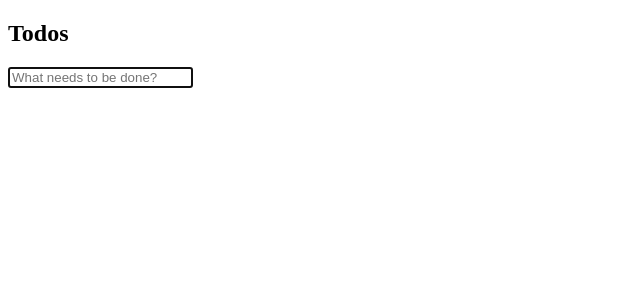
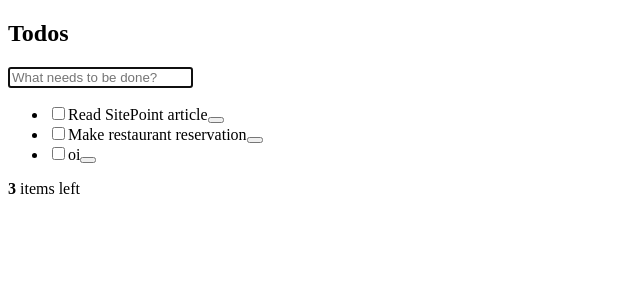
Before and after one commit to MatheusPaixaoG/ToDo-app, an Angular app in the folder todo-app/: page / in a window 1280 px wide. Shown: the top 300 px of the page, without its empty margins (0-640 px from the left). Built offline with nearby package versions, Linux system fonts and the light colour scheme; data requests are answered from the project's data file.

Commit message:
Mudanças em AppComponent e TodoDataService para comunicação com o back end da API REST

```diff
--- a/todo-app/db.json
+++ b/todo-app/db.json
@@ -1,19 +1,19 @@
 {
   "todos": [
     {
-      "id": 1,
       "title": "Read SitePoint article",
-      "complete": false
+      "complete": false,
+      "id": 1
     },
     {
-      "id": 2,
-      "title": "Clean inbox",
-      "complete": false
+      "title": "Make restaurant reservation",
+      "complete": false,
+      "id": 3
     },
     {
-      "id": 3,
-      "title": "Make restaurant reservation",
-      "complete": false
+      "title": "oi",
+      "complete": false,
+      "id": 5
     }
   ]
 }
--- a/todo-app/src/app/app.component.ts
+++ b/todo-app/src/app/app.component.ts
@@ -21,22 +21,39 @@
   //   this.newTodo = new Todo();
   // }
 
+  public ngOnInit() {
+    this.todoDataService.getAllTodos().subscribe(
+      (todos) => {
+        this.todos = todos;
+      }
+    );
+  }
+
   // New method to handle event emitted by TodoListHeaderComponent
   onAddTodo(todo: Todo) {
-    this.todoDataService.addTodo(todo);
+    this.todoDataService.addTodo(todo).subscribe(
+      (newTodo) => {
+        this.todos = this.todos.concat(newTodo);
+      }
+    );
   }
 
   // rename from toggleTodoComplete
   onToggleTodoComplete(todo: Todo): void {
-    this.todoDataService.toggleTodoComplete(todo);
+    this.todoDataService.toggleTodoComplete(todo).subscribe(
+      (updatedTodo) => {
+        todo = updatedTodo;
+      }
+    );
   }
 
   // rename from removeTodo
   onRemoveTodo(todo: Todo): void {
+    this.todoDataService.deleteTodoById(todo.id).subscribe(
+      (_) => {
+        this.todos = this.todos.filter((t) => t.id !== todo.id);
+      }
+    );
     this.todoDataService.deleteTodoById(todo.id);
   }
-
-  getTodos(): Todo[] {
-    return this.todoDataService.getAllTodos();
-  }
 }
--- a/todo-app/src/app/app.module.ts
+++ b/todo-app/src/app/app.module.ts
@@ -10,6 +10,7 @@
 import { TodoListFooterComponent } from './todo-list-footer/todo-list-footer.component';
 import { TodoDataService } from './todo-data.service';
 import { ApiService } from './api.service';
+import { HttpClientModule } from '@angular/common/http';
 
 @NgModule({
   declarations: [
@@ -22,7 +23,8 @@
   imports: [
     BrowserModule,
     AppRoutingModule,
-    FormsModule
+    FormsModule,
+    HttpClientModule
   ],
   providers: [
     TodoDataService,
--- a/todo-app/src/app/todo-data.service.ts
+++ b/todo-app/src/app/todo-data.service.ts
@@ -1,4 +1,6 @@
 import { Injectable } from '@angular/core';
+import { Observable } from 'rxjs';
+import { ApiService } from './api.service';
 import { Todo } from './todo';
 
 @Injectable({
@@ -13,49 +15,36 @@
   // Placeholder for todos
   todos: Todo[] = [];
 
-  constructor() { }
+  constructor(private api: ApiService) { }
 
   // Simulate POST /todos
-  addTodo(todo: Todo): TodoDataService {
-    if (!todo.id) {
-      todo.id = ++this.lastId;
-    }
-    this.todos.push(todo);
-    return this;
+  addTodo(todo: Todo): Observable<Todo> {
+    return this.api.createTodo(todo);
   }
 
   // Simulate DELETE /todos/:id
-  deleteTodoById(id: number): TodoDataService {
-    this.todos = this.todos
-      .filter(todo => todo.id !== id);
-    return this;
+  deleteTodoById(todoId: number): Observable<null> {
+    return this.api.deleteTodoById(todoId);
   }
 
   // Simulate PUT /todos/:id
-  updateTodoById(id: number, values: Object = {}): Todo | null {
-    let todo = this.getTodoById(id);
-    if (!todo) {
-      return null;
-    }
-    Object.assign(todo, values);
-    return todo;
+  updateTodo(todo: Todo): Observable<Todo> {
+    return this.api.updateTodo(todo);
   }
 
   // Simulate GET /todos
-  getAllTodos(): Todo[] {
-    return this.todos;
+  getAllTodos(): Observable<Todo[]> {
+    return this.api.getAllTodos();
   }
 
   // Simulate GET /todos/:id
-  getTodoById(id: number): Todo | undefined {
-    return this.todos.filter(todo => todo.id === id).pop();
+  getTodoById(todoId: number): Observable<Todo> {
+    return this.api.getTodoById(todoId);
   }
 
   // Toggle todo complete
   toggleTodoComplete(todo: Todo) {
-    let updatedTodo = this.updateTodoById(todo.id, {
-      complete: !todo.complete
-    });
-    return updatedTodo;
+    todo.complete = !todo.complete;
+    return this.api.updateTodo(todo);
   }
 }
```
